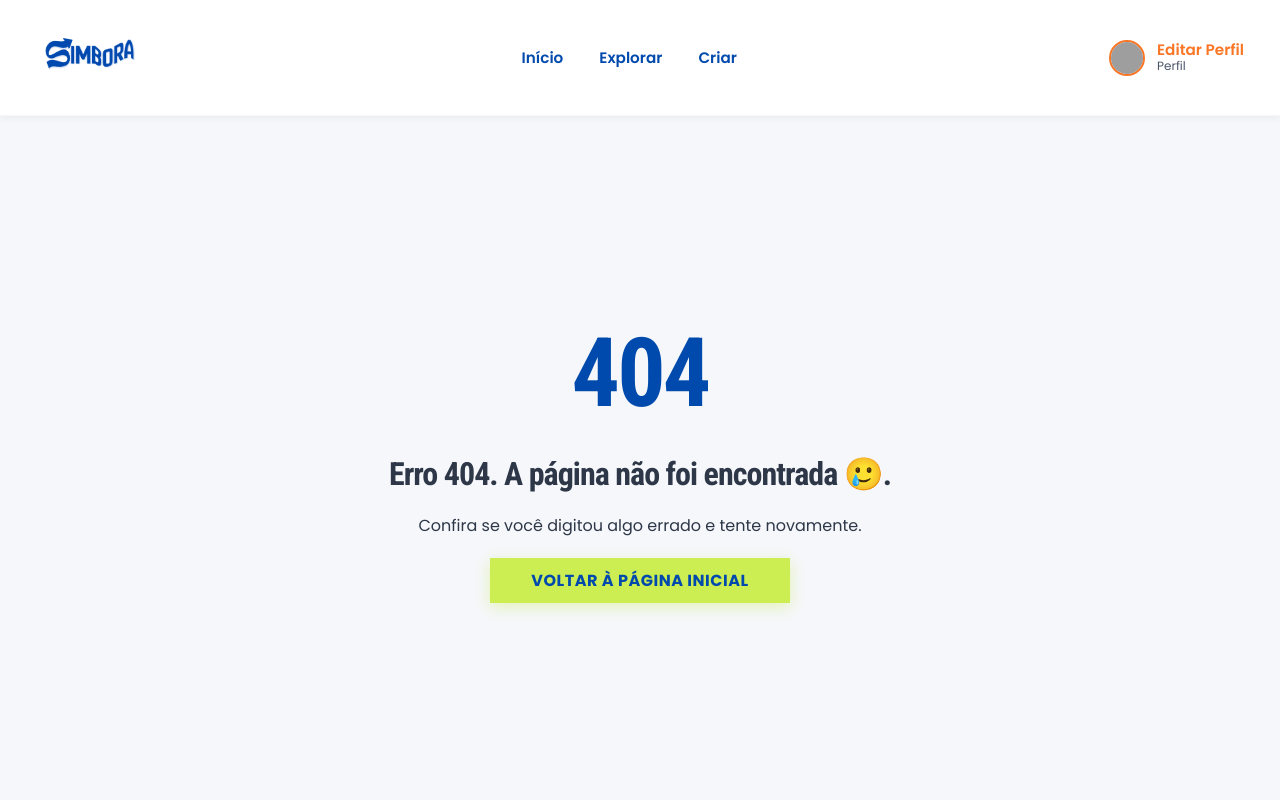
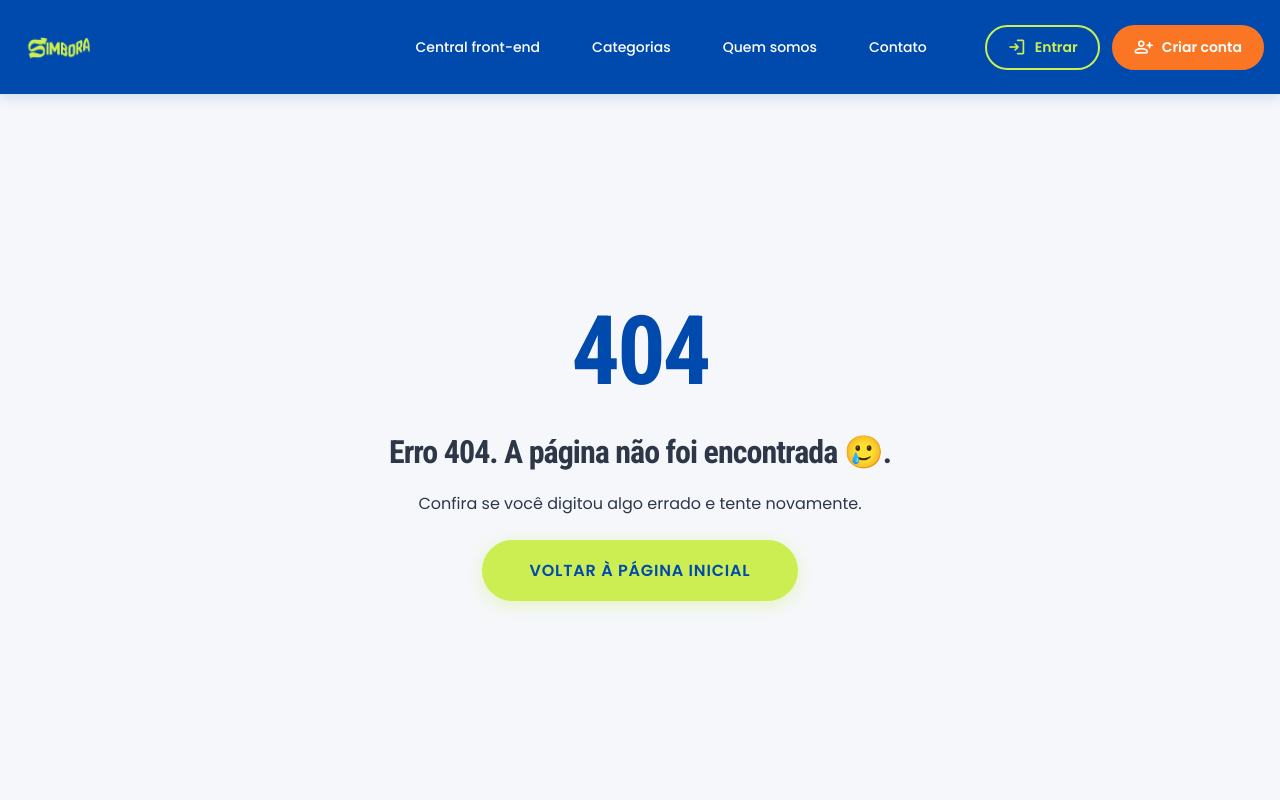
Before and after one commit to simboralab/front-end, a website: page erro-404.html in a window 1280 px wide. Shown: the top 800 px of the page. Drawn offline with nearby package versions, Linux system fonts and the light colour scheme; grey boxes are pictures that could not be loaded.

Commit message:
Ajusta botao e menu.

```diff
--- a/erro-404.html
+++ b/erro-404.html
@@ -12,6 +12,7 @@
 
   <!-- Estilos gerais do Simbora -->
   <link rel="stylesheet" href="static/css/style.css" />
+  <link rel="stylesheet" href="static/css/principal.css">
   <!-- Material Symbols Rounded -->
   <link rel="stylesheet" href="https://fonts.googleapis.com/css2?family=Material+Symbols+Rounded:opsz,wght,FILL,GRAD@20..48,100..700,0..1,-50..200" />
   <!-- Estilos específicos da página -->
@@ -20,37 +21,40 @@
 <body class="has-header">
   <!-- Header de Navegação -->
 
-     <header class="main-header">
-        <div class="header-container">
-            <div class="header-logo">
-                <a href="index.html" class="logo-link">
-                    <img src="static/img/logo/marca_azul.png" alt="Simbora" class="logo-img">
-                </a>
-            </div>
+    <header class="hero-header">
+      <div class="header-container">
+          <a href="index.html" class="logo-link" aria-label="Página Inicial do Simbora">
+              <img src="static/img/logo/marca_verde.png" alt="Simbora" class="logo-img-header">
+          </a>
 
-            <nav class="header-nav">
-                <a href="index.html" class="nav-link">Início</a>
-                <a href="#" class="nav-link">Explorar</a>
-                <a href="create-event.html" class="nav-link">Criar</a>
-            </nav>
+          <nav class="nav-menu">
+              <a href="central.html" class="nav-link">Central front-end</a>
+      <a href="#" class="nav-link">Categorias</a>
+              <a href="quem-somos.html" class="nav-link">Quem somos</a>
+              <a href="#" class="nav-link">Contato</a>
+              <div class="auth-buttons">
+                  <a href="account.html" class="btn-login">
+                      <span class="material-symbols-rounded">login</span>
+                      Entrar
+                  </a>
+                  <a href="account.html" class="btn-signup">
+                      <span class="material-symbols-rounded">person_add</span>
+                      Criar conta
+                  </a>
+              </div>
+          </nav>
 
-            <div class="header-profile">
-                <div class="profile-info">
-                    <img src="https://avatars.githubusercontent.com/u/187967201?v=4" alt="Perfil" class="profile-avatar">
-                    <div class="profile-details">
-                        <span class="profile-name">Editar Perfil</span>
-                        <span class="profile-pronouns">Perfil</span>
-                    </div>
-                </div>
-            </div>
-        </div>
-    </header>
+          <button class="menu-toggle" aria-label="Abrir menu">
+              <span class="material-symbols-rounded">menu</span>
+          </button>
+      </div>
+  </header>
 
   <div class="container-erro">
     <h1>404</h1>
     <h3>Erro 404. A página não foi encontrada 🥲.</h3>
     <p>Confira se você digitou algo errado e tente novamente.</p>
-    <button>Voltar à página inicial</button>
+    <button class="btn-primary">Voltar à página inicial</button>
   </div>
 
 
@@ -88,7 +92,7 @@
     </div>
   </footer>
 
-  <!-- JavaScript específico da página -->
-  <script src="static/js/event-details.js"></script>
+
+  <script src="static/js/principal.js"></script>
 </body>
 </html>
--- a/static/css/erro-404.css
+++ b/static/css/erro-404.css
@@ -27,29 +27,6 @@ body.has-header {
   text-align: center;
 }
 
-button {
-  width: 100%;
-  max-width: 300px;
-  padding: 10px;
-  background: var(--verde-limao);
-  color: var(--azul-principal);
-  font-family: var(--font-body);
-  font-weight: 700;
-  font-size: 16px;
-  text-transform: uppercase;
-  letter-spacing: 0.5px;
-  border: none;
-  border-radius: var(--radius-pill);
-  cursor: pointer;
-  transition: var(--transition);
-  box-shadow: 0 4px 15px rgba(204, 238, 82, 0.4);
-}
-
-button:hover {
-  background: var(--laranja);
-  color: var(--branco);
-}
-
 h1 {
   font-family: var(--font-heading);
   font-size: 6rem;
```
